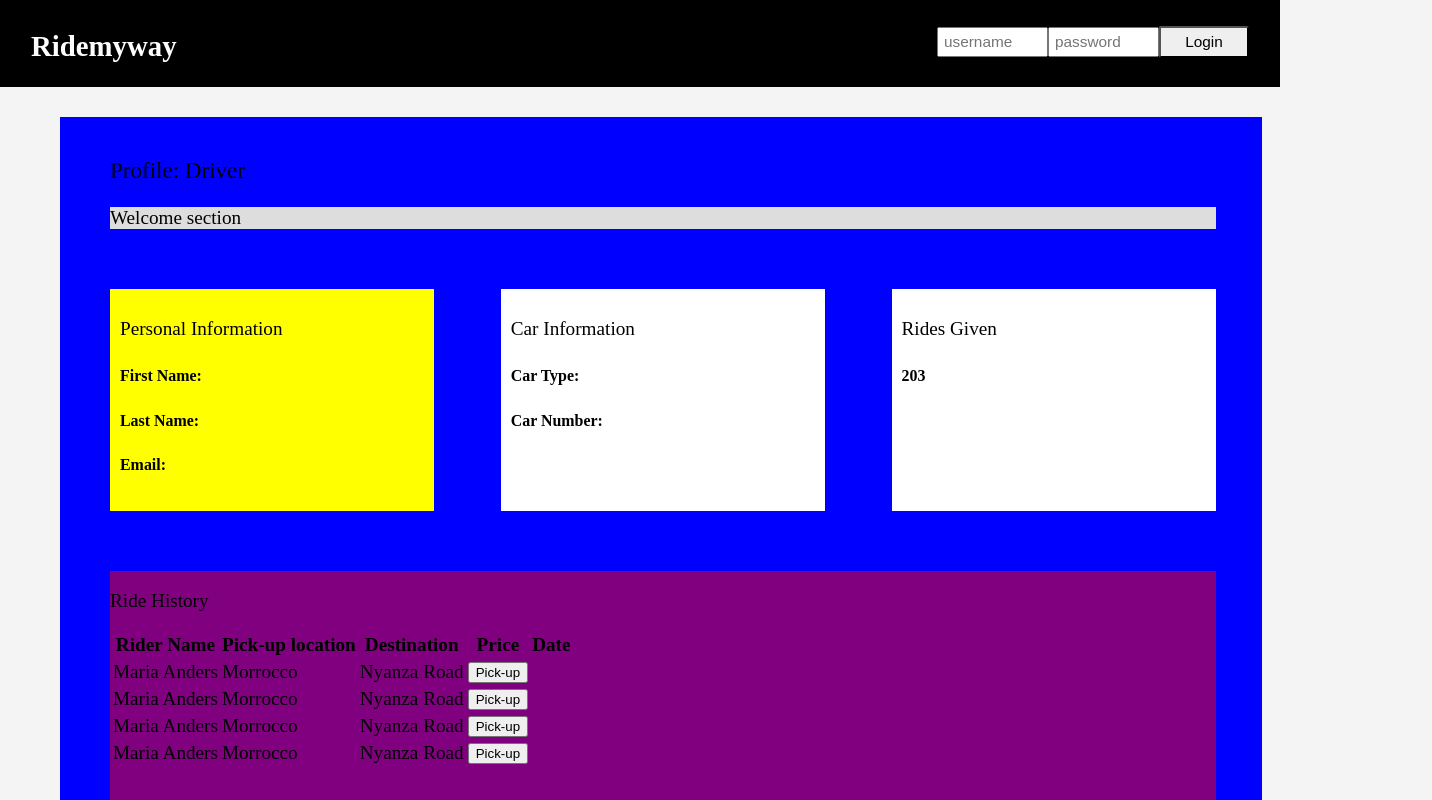
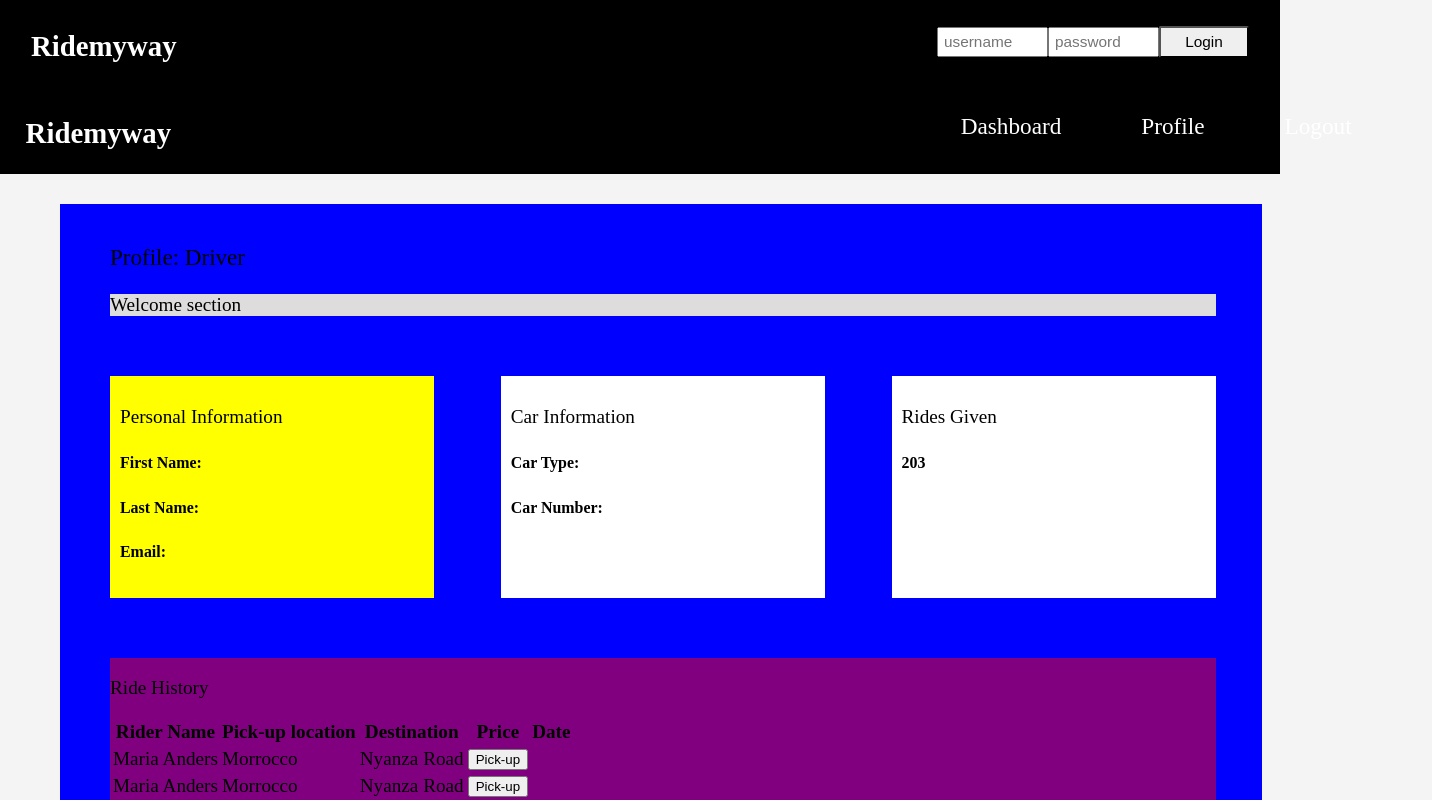
Before and after one commit to letynk/ride-my-way, a React (Create React App) app in the folder frontend/: page /driver-profile in a window 1280 px wide. Shown: the top 800 px of the page, 1432 px wide, since content can reach past the window. Built offline with nearby package versions, Linux system fonts and the light colour scheme.

Commit message:
feat: create the profile for the driver

```diff
--- a/frontend/src/component/Driverprofile.js
+++ b/frontend/src/component/Driverprofile.js
@@ -1,51 +1,32 @@
-import React, {Component} from 'react';
+import React, { Component } from "react";
 // import Dprofilenav from './Dprofilenav.js';
 // import Dprofilehistory from './Dprofilehistory.js';
-import './driverstyles.css';
+import "./driverstyles.css";
+import DriverNavigation from "./DriverNavigation";
 
 //  Driver profile
 class Driverprofile extends Component {
     render() {
         return (
             <div>
-              {/* <div className="nav">
-                  <div className="logo">
-                      <h2>Ridemyway</h2>
-                  </div>
-                  <div>
-                      <ul className="options">
-                          <a >Offer Ride</a>
-                          <a>Profile</a>
-                          <a>Logout</a>
-                      </ul>
-                  </div>
-
-              </div> */}
-
-
-
+                <DriverNavigation />
                 <div class="driver-dashboard">
-
                     <p id="db-title">Profile: Driver</p>
                     <div class="db-section-1">
                         <p>Welcome section</p>
-
                     </div>
 
                     <div class="db-section-2">
-
                         <div class="ride-info">
                             <p> Personal Information</p>
                             <h5>First Name: </h5>
                             <h5>Last Name: </h5>
                             <h5>Email: </h5>
-
                         </div>
                         <div class="ride-offer">
                             <p> Car Information</p>
                             <h5>Car Type: </h5>
                             <h5>Car Number: </h5>
-
                         </div>
                         <div class="ride-status">
                             <p> Rides Given</p>
@@ -54,8 +35,6 @@ class Driverprofile extends Component {
                     </div>
 
                     <div class="db-section-3">
-
-
                         <div class="rider-history-list">
                             <p>Ride History</p>
                             <table>
@@ -74,36 +53,40 @@ class Driverprofile extends Component {
                                         <td>Maria Anders</td>
                                         <td>Morrocco</td>
                                         <td>Nyanza Road</td>
-                                <td><button>Pick-up</button></td>
+                                        <td>
+                                            <button>Pick-up</button>
+                                        </td>
                                     </tr>
                                     <tr>
                                         <td>Maria Anders</td>
                                         <td>Morrocco</td>
                                         <td>Nyanza Road</td>
-                                <td><button>Pick-up</button></td>
+                                        <td>
+                                            <button>Pick-up</button>
+                                        </td>
                                     </tr>
                                     <tr>
                                         <td>Maria Anders</td>
                                         <td>Morrocco</td>
                                         <td>Nyanza Road</td>
-                                <td><button>Pick-up</button></td>
+                                        <td>
+                                            <button>Pick-up</button>
+                                        </td>
                                     </tr>
 
                                     <tr>
                                         <td>Maria Anders</td>
                                         <td>Morrocco</td>
                                         <td>Nyanza Road</td>
-                                <td><button>Pick-up</button></td>
+                                        <td>
+                                            <button>Pick-up</button>
+                                        </td>
                                     </tr>
                                 </tbody>
                             </table>
-
                         </div>
                     </div>
                 </div>
-
-          {/* <Dprofilenav/>
-          <Dprofilehistory/> */}
             </div>
         );
     }
```
Lines whose indentation alone changed are shown as unchanged.
